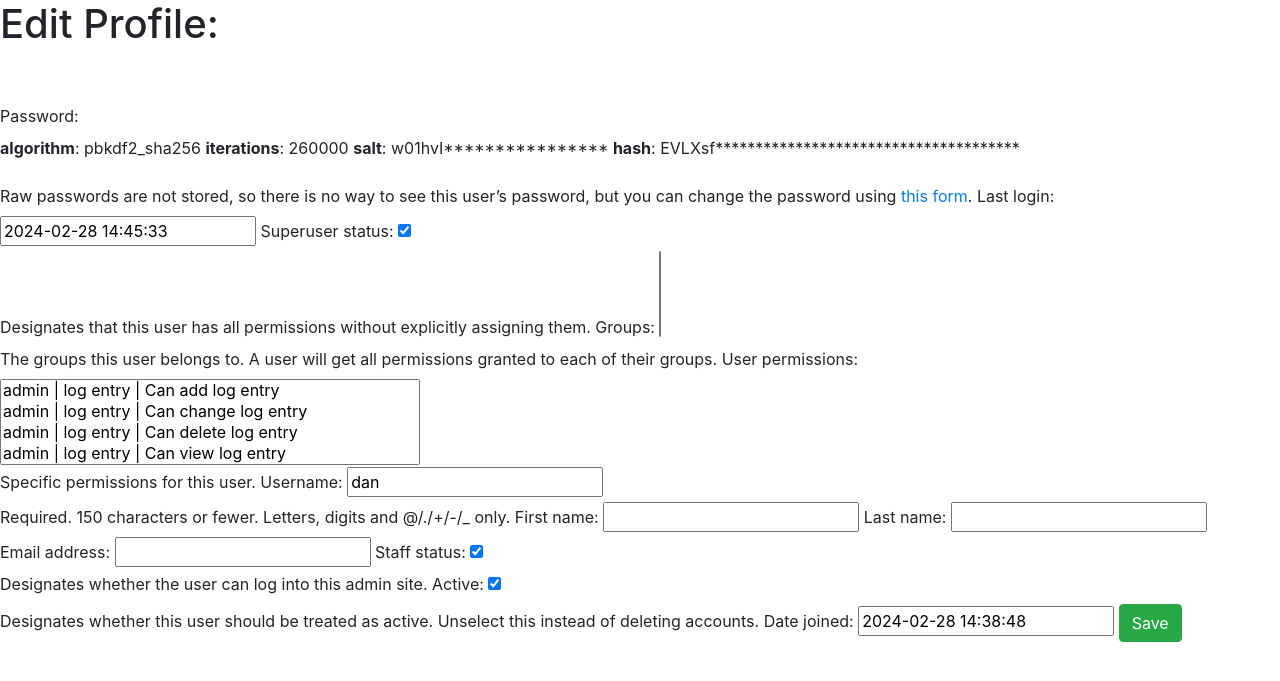
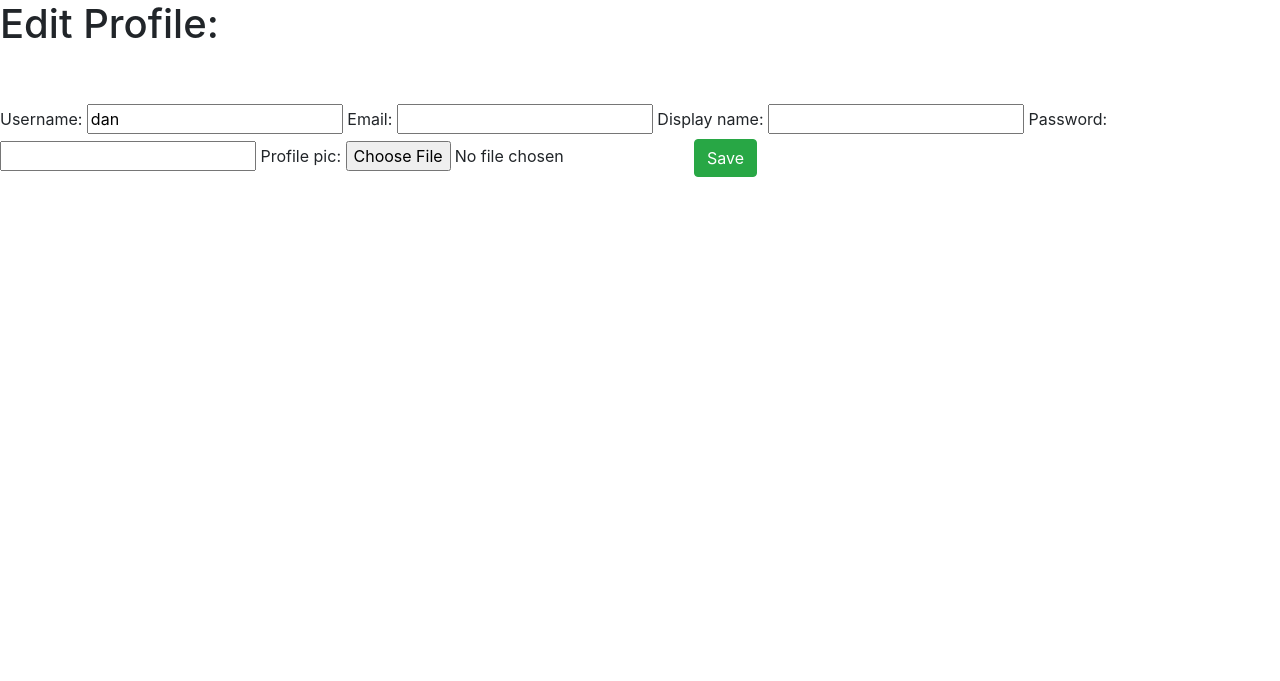
Before and after one commit to Rayliable/portfolio-site-IMD2900, a Django app: page /edit_profile/ in a window 1280 px wide. Shown: the part 56-737 px from the top of the page. Run offline with Django 4.2, Linux system fonts and the light colour scheme; a user stored in the database is signed in; some libraries are stand-ins or nearby versions.

Commit message:
Uhhh tried some stuff, unclear if it worked

```diff
--- a/home/models.py
+++ b/home/models.py
@@ -62,6 +62,7 @@
     email = models.CharField(max_length=255, null=True)
     display_name = models.CharField(max_length=255)
     bio = models.TextField(blank=True, null=True)
+    profile_pic = models.ImageField(upload_to='user_upload/pfp/', blank=True, null=True)
 
     def __str__(self):
         return 'User: '+str(self.user)
--- a/portfolio_site_IMD2900/urls.py
+++ b/portfolio_site_IMD2900/urls.py
@@ -8,7 +8,7 @@
 urlpatterns = [
     path('admin/', admin.site.urls),
     path('', include("home.urls")),
-    path('register/', regv.register, name="register"),
+    path('register/', regv.CreateUserView.as_view(), name="register"),
     path('edit_profile/', regv.ProfileEditView.as_view(), name="edit_profile"),
     path('logout/', regv.logout_view, name="logout"),
     path('', include("django.contrib.auth.urls")),
--- a/register/forms.py
+++ b/register/forms.py
@@ -3,18 +3,25 @@
 from django.contrib.auth.forms import UserCreationForm, UserChangeForm
 from django.contrib.auth.models import User
 
+from home.models import UserProfile
+
 
 class RegisterForm(UserCreationForm):
     email = forms.EmailField()
+    username = forms.CharField(max_length=150, required=True)
 
     class Meta:
         model = User
         fields = ["username", "email", "password1", "password2"]
 
 
-class UpdateUserForm(UserChangeForm):
-    email = forms.EmailField()
+class UpdateProfileForm(UserChangeForm):
+    email = forms.EmailField(required=False)
+    username = forms.CharField(max_length=150, required=False)
+    display_name = forms.CharField(max_length=255, required=False)
+    password = forms.CharField(widget=forms.PasswordInput, max_length=250, required=False)
+    profile_pic = forms.ImageField(required=False)
 
     class Meta:
-        model = User
-        fields = ["username", "email"]
+        model = UserProfile
+        fields = ["username", "email", "display_name", "password", "profile_pic"]
--- a/register/views.py
+++ b/register/views.py
@@ -2,32 +2,27 @@
 from django.shortcuts import render, redirect
 from django.urls import reverse_lazy
 
-from .forms import RegisterForm, UpdateUserForm
+from .forms import RegisterForm, UpdateProfileForm
 from django.contrib.auth import login, logout
-from django.views.generic import UpdateView
+from django.views.generic import UpdateView, CreateView, ListView
 
 
 # Create your views here.
-
-def register(response):
-    if response.method == "POST":
-        form = RegisterForm(response.POST)
-        if form.is_valid():
-            form.save()
-        return redirect("/")
-    else:
-        form = RegisterForm()
-    return render(response, "registration/register.html", {"form": form})
-
 
 def logout_view(request):
     logout(request)
     return render(request, "home.html")
 
 
+class CreateUserView(CreateView):
+    template_name = "registration/register.html"
+    form_class = RegisterForm
+    success_url = reverse_lazy('home')
+
+
 class ProfileEditView(UpdateView):
     template_name = "edit_profile.html"
-    form_class = UserChangeForm
+    form_class = UpdateProfileForm
     success_url = reverse_lazy('home')
 
     def get_object(self, queryset=None):
--- a/templates/edit_profile.html
+++ b/templates/edit_profile.html
@@ -2,7 +2,7 @@
 {% block title %}Edit Profile - Portfol.io{% endblock %}
 
 {% block content %}
-    <h1>Edit Profile:</h1>
+    <h1>Edit Profile: </h1>
     <br><br>
     <form method="POST" class="form-group">
         {% csrf_token %}
```
Also changed, not shown: Media/user_upload/pfp/୨୧_.png (added), Media/user_upload/pfp/୨୧__9LD43Ye.png (added), db.sqlite3, home/migrations/0008_userprofile_profile_pic.py (added).
